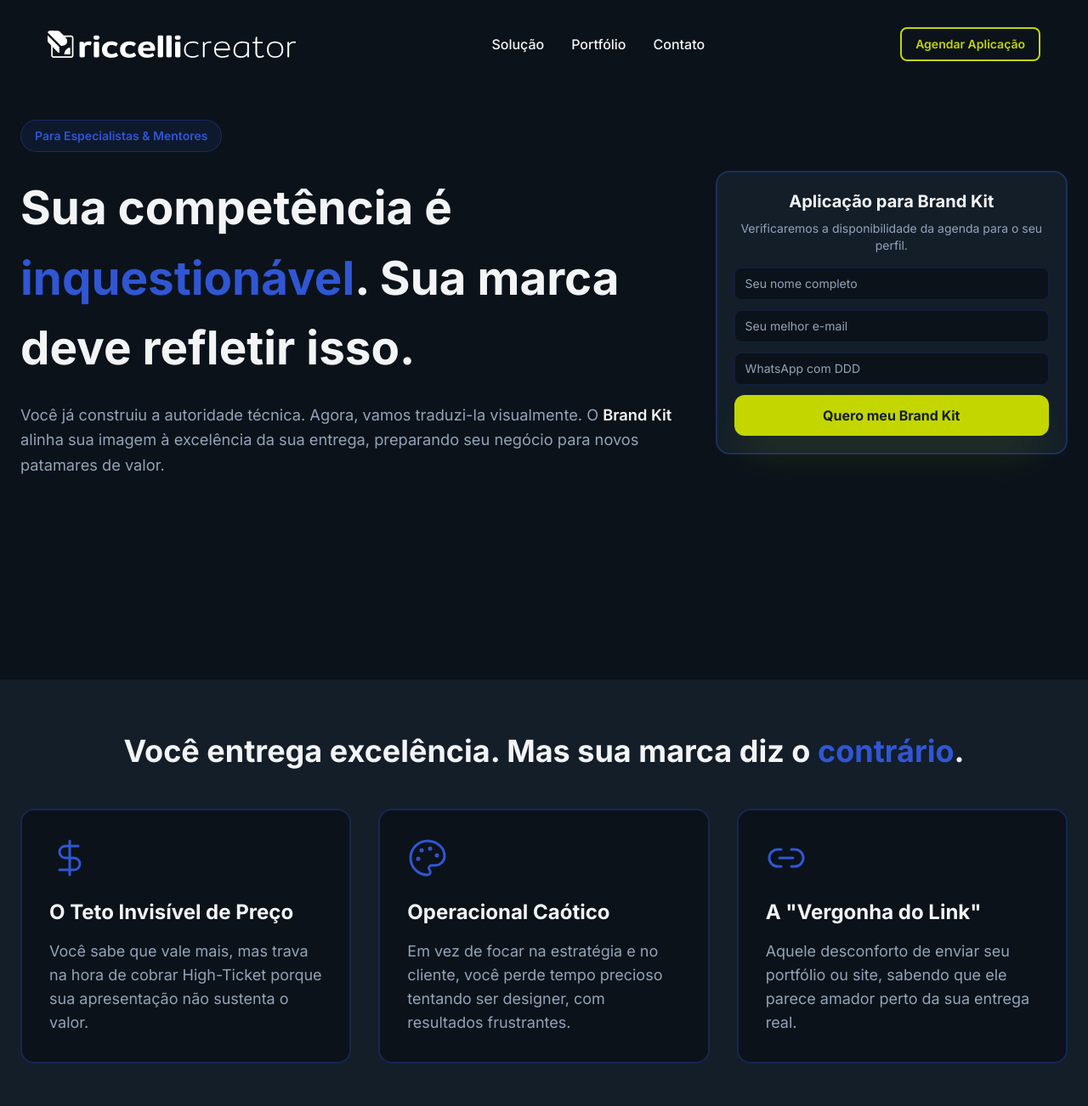
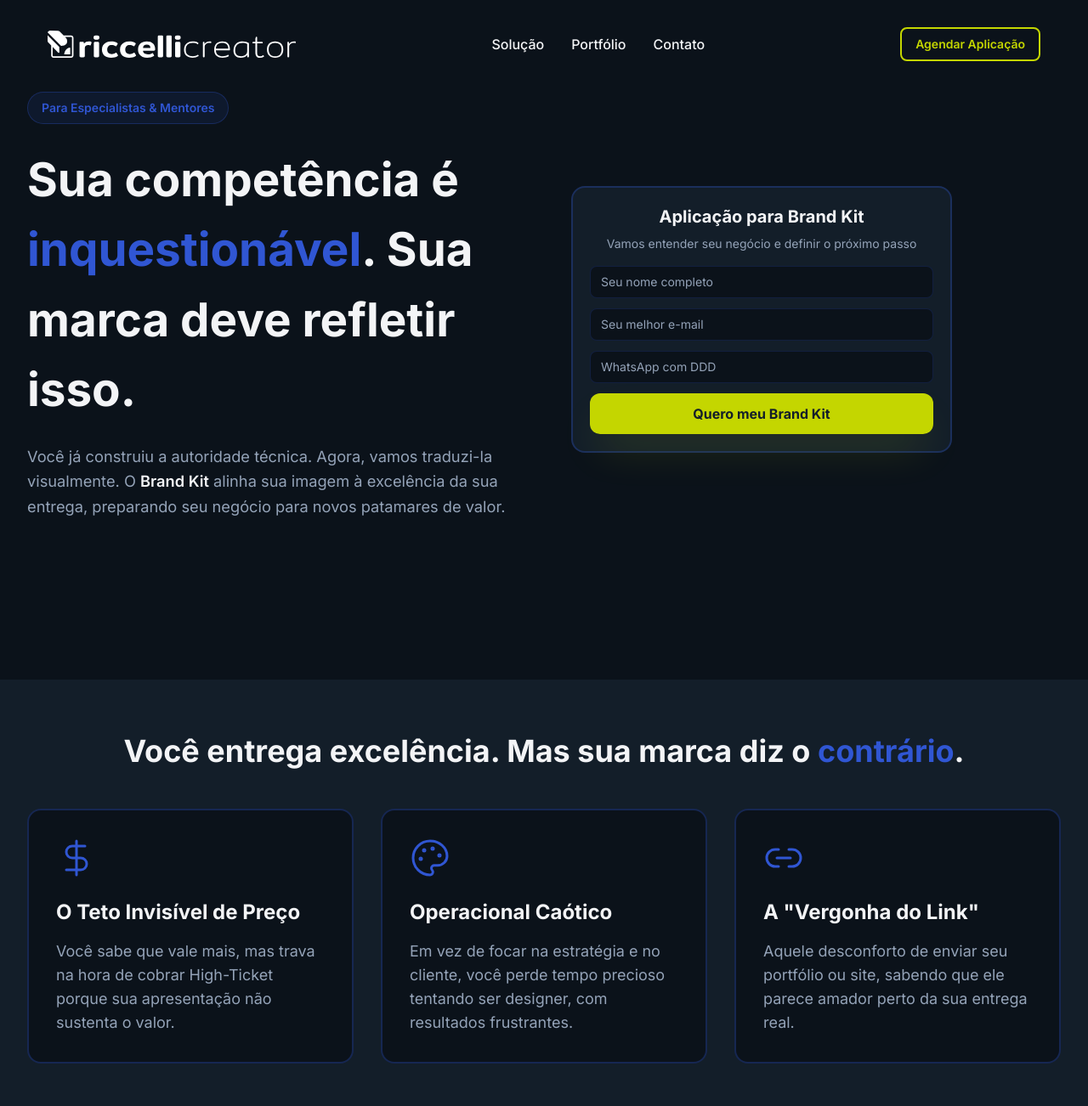
Before and after one commit to brunoriccelli/riccelli-creator-lp, a Next.js app: page / in a window 1280 px wide. Shown: the top 1302 px of the page at 85% size. Built offline with nearby package versions, Linux system fonts and the light colour scheme.

Commit message:
Improve Hero layout and spacing: update form text, increase margins, reduce bottom padding, better text-form balance

```diff
--- a/components/Hero.tsx
+++ b/components/Hero.tsx
@@ -13,14 +13,15 @@ export default function Hero() {
   }
 
   return (
-    <section className="min-h-screen flex items-center justify-center px-4 sm:px-6 pt-19 sm:pt-26 pb-10 sm:pb-16">
-      <div className="max-w-7xl mx-auto w-full">
-        <div className="grid lg:grid-cols-[1.3fr_0.7fr] gap-8 lg:gap-12 items-center">
+    <section className="min-h-screen flex items-center justify-center px-4 sm:px-6 lg:px-8 pt-19 sm:pt-26 pb-8 sm:pb-12">
+      <div className="max-w-[1400px] mx-auto w-full">
+        <div className="grid lg:grid-cols-2 gap-8 lg:gap-16 items-center">
           {/* Coluna Esquerda - Textos */}
           <motion.div
             initial={{ opacity: 0, x: -50 }}
             animate={{ opacity: 1, x: 0 }}
             transition={{ duration: 0.8, delay: 0.2 }}
+            className="max-w-2xl"
           >
             <div className="inline-flex items-center px-3 py-1.5 sm:px-4 sm:py-2 bg-brand/10 border border-brand/30 rounded-full mb-4 sm:mb-6">
               <span className="text-brand text-xs sm:text-sm font-semibold">Para Especialistas & Mentores</span>
@@ -40,10 +41,10 @@ export default function Hero() {
             initial={{ opacity: 0, x: 50 }}
             animate={{ opacity: 1, x: 0 }}
             transition={{ duration: 0.8, delay: 0.4 }}
-            className="bg-surface border-2 border-brand/30 rounded-2xl p-4 sm:p-5"
+            className="bg-surface border-2 border-brand/30 rounded-2xl p-4 sm:p-5 w-full max-w-md mx-auto lg:mx-0"
           >
             <h3 className="text-lg sm:text-xl font-bold mb-2 text-center">Aplicação para Brand Kit</h3>
-            <p className="text-textSecondary text-xs sm:text-sm text-center mb-4">Verificaremos a disponibilidade da agenda para o seu perfil.</p>
+            <p className="text-textSecondary text-xs sm:text-sm text-center mb-4">Vamos entender seu negócio e definir o próximo passo</p>
 
             <form onSubmit={handleSubmit} className="space-y-2.5 sm:space-y-3">
               <div>
--- a/components/Method.tsx
+++ b/components/Method.tsx
@@ -32,8 +32,8 @@ const steps = [
 
 export default function Method() {
   return (
-    <section id="solucao" className="py-12 sm:py-16 px-4 sm:px-6 bg-surface">
-      <div className="max-w-7xl mx-auto">
+    <section id="solucao" className="py-12 sm:py-16 px-4 sm:px-6 lg:px-8 bg-surface">
+      <div className="max-w-[1400px] mx-auto">
         <motion.h2
           initial={{ opacity: 0, y: 30 }}
           whileInView={{ opacity: 1, y: 0 }}
--- a/components/PainPoints.tsx
+++ b/components/PainPoints.tsx
@@ -23,8 +23,8 @@ const painPoints = [
 
 export default function PainPoints() {
   return (
-    <section className="py-12 sm:py-16 px-4 sm:px-6 bg-surface">
-      <div className="max-w-7xl mx-auto">
+    <section className="py-12 sm:py-16 px-4 sm:px-6 lg:px-8 bg-surface">
+      <div className="max-w-[1400px] mx-auto">
         <motion.h2
           initial={{ opacity: 0, y: 30 }}
           whileInView={{ opacity: 1, y: 0 }}
--- a/components/Portfolio.tsx
+++ b/components/Portfolio.tsx
@@ -26,8 +26,8 @@ const portfolioItems = [
 
 export default function Portfolio() {
   return (
-    <section id="portfolio" className="py-12 sm:py-16 px-4 sm:px-6 bg-background">
-      <div className="max-w-7xl mx-auto">
+    <section id="portfolio" className="py-12 sm:py-16 px-4 sm:px-6 lg:px-8 bg-background">
+      <div className="max-w-[1400px] mx-auto">
         <motion.div
           initial={{ opacity: 0, y: 30 }}
           whileInView={{ opacity: 1, y: 0 }}
--- a/components/Solution.tsx
+++ b/components/Solution.tsx
@@ -23,8 +23,8 @@ const benefits = [
 
 export default function Solution() {
   return (
-    <section className="py-12 sm:py-16 px-4 sm:px-6">
-      <div className="max-w-7xl mx-auto">
+    <section className="py-12 sm:py-16 px-4 sm:px-6 lg:px-8">
+      <div className="max-w-[1400px] mx-auto">
         <div className="grid lg:grid-cols-2 gap-10 sm:gap-16 items-center">
           <motion.div
             initial={{ opacity: 0, x: -50 }}
```
Also changed, not shown: components/CTAFooter.tsx (+2 -2 lines).
